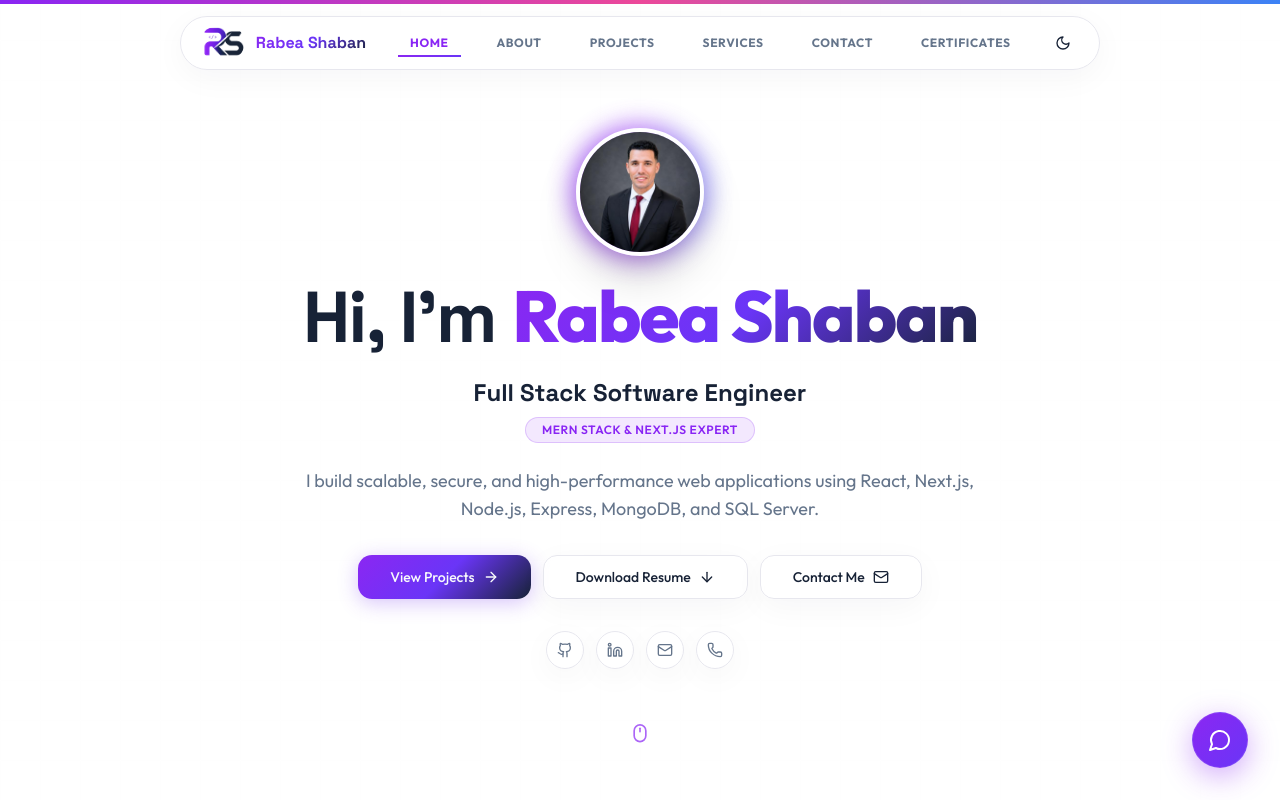
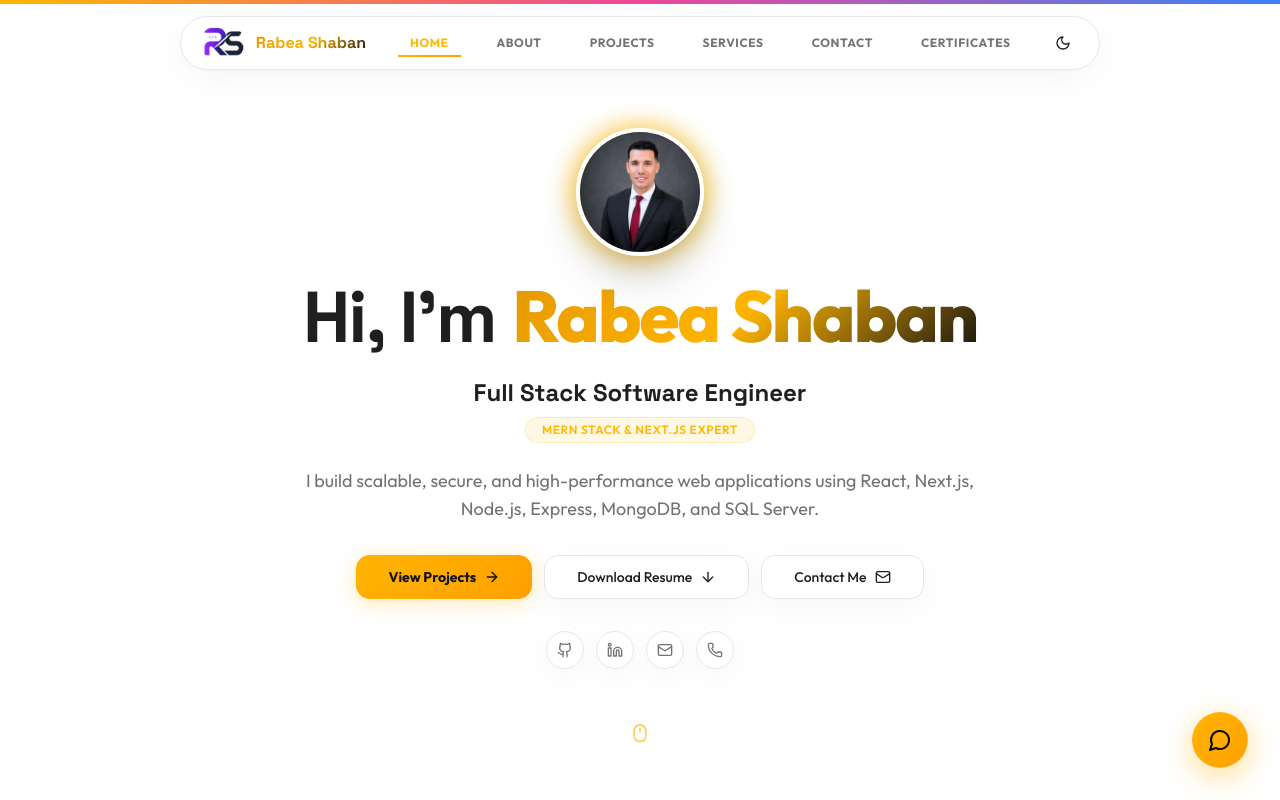
Before and after one commit to rabea-shaban/Rabeaa-shaban, a Next.js app: page / in a window 1280 px wide. Shown: the top 800 px of the page. Built offline with nearby package versions, Linux system fonts and the light colour scheme.

Commit message:
style: apply golden yellow and deep charcoal black dark theme matching design reference

```diff
--- a/src/app/globals.css
+++ b/src/app/globals.css
@@ -6,64 +6,64 @@
 
 :root {
   --background: 0 0% 100%; /* #FFFFFF */
-  --foreground: 218 41% 15%; /* #172337 */
+  --foreground: 0 0% 12%; /* #1F1F1F */
 
   --card: 0 0% 100%; /* #FFFFFF */
-  --card-foreground: 218 41% 15%; /* #172337 */
+  --card-foreground: 0 0% 12%;
 
   --popover: 0 0% 100%;
-  --popover-foreground: 218 41% 15%;
+  --popover-foreground: 0 0% 12%;
 
-  --primary: 269 90% 55%; /* #8B27F2 */
-  --primary-foreground: 210 20% 98%;
+  --primary: 43 100% 50%; /* #FFB400 Vivid Amber / Golden Yellow */
+  --primary-foreground: 0 0% 10%; /* #1A1A1A */
 
-  --secondary: 260 30% 98%; /* #F8F6FC */
-  --secondary-foreground: 218 41% 15%;
+  --secondary: 45 30% 96%; /* #FAF8F5 */
+  --secondary-foreground: 0 0% 12%;
 
-  --muted: 260 30% 98%;
-  --muted-foreground: 215 16% 47%; /* #64748B */
+  --muted: 45 20% 96%;
+  --muted-foreground: 0 0% 45%; /* #737373 */
 
-  --accent: 260 30% 98%;
-  --accent-foreground: 218 41% 15%;
+  --accent: 43 100% 50%;
+  --accent-foreground: 0 0% 10%;
 
   --destructive: 0 84.2% 60.2%;
   --destructive-foreground: 210 20% 98%;
 
-  --border: 240 18% 92%; /* #E7E7F0 */
-  --input: 240 18% 92%;
-  --ring: 269 90% 55%;
+  --border: 0 0% 90%; /* #E5E5E5 */
+  --input: 0 0% 90%;
+  --ring: 43 100% 50%;
 
   --radius: 1rem;
 }
 
 .dark {
-  --background: 240 10% 3.9%; /* #09090B */
-  --foreground: 210 40% 98%; /* #F8FAFC */
+  --background: 0 0% 7%; /* #111111 Deep Rich Black */
+  --foreground: 0 0% 98%; /* #FAFAFA */
 
-  --card: 223 39% 11%; /* #111827 */
-  --card-foreground: 210 40% 98%; /* #F8FAFC */
+  --card: 0 0% 12%; /* #1E1E1E Charcoal Dark */
+  --card-foreground: 0 0% 98%;
 
-  --popover: 223 39% 11%; /* #111827 */
-  --popover-foreground: 210 40% 98%;
+  --popover: 0 0% 12%; /* #1E1E1E */
+  --popover-foreground: 0 0% 98%;
 
-  --primary: 269 90% 55%; /* #8B27F2 */
-  --primary-foreground: 210 40% 98%;
+  --primary: 43 100% 50%; /* #FFB400 Golden Yellow */
+  --primary-foreground: 0 0% 7%; /* #111111 */
 
-  --secondary: 223 39% 15%;
-  --secondary-foreground: 210 40% 98%;
+  --secondary: 0 0% 15%; /* #262626 */
+  --secondary-foreground: 0 0% 98%;
 
-  --muted: 223 39% 15%;
-  --muted-foreground: 215 20.2% 65.1%;
+  --muted: 0 0% 15%;
+  --muted-foreground: 0 0% 65%; /* #A6A6A6 */
 
-  --accent: 223 39% 15%;
-  --accent-foreground: 210 40% 98%;
+  --accent: 43 100% 50%;
+  --accent-foreground: 0 0% 7%;
 
   --destructive: 0 62.8% 30.6%;
   --destructive-foreground: 210 40% 98%;
 
-  --border: 240 5% 12%; /* rgba(255,255,255,0.08) */
-  --input: 240 5% 12%;
-  --ring: 269 90% 55%;
+  --border: 0 0% 18%; /* #2E2E2E */
+  --input: 0 0% 18%;
+  --ring: 43 100% 50%;
 }
 
 * {
@@ -99,13 +99,13 @@ html {
 }
 
 ::-webkit-scrollbar-thumb {
-  background: linear-gradient(135deg, #8B27F2, #6A35F7);
+  background: linear-gradient(135deg, #FFB400, #E59800);
   border-radius: 5px;
   border: 2px solid hsl(var(--background));
 }
 
 ::-webkit-scrollbar-thumb:hover {
-  background: linear-gradient(135deg, #A855F7, #8B27F2);
+  background: linear-gradient(135deg, #FFC107, #FFB400);
 }
 
 /* Scroll Progress Bar */
@@ -115,68 +115,69 @@ html {
   left: 0;
   right: 0;
   height: 4px;
-  background: linear-gradient(135deg, #8B27F2, #6A35F7, #172337) !important;
+  background: linear-gradient(135deg, #FFB400, #FFA000, #E59800) !important;
   transform-origin: 0%;
   z-index: 100;
 }
 
 /* Custom Selection */
 ::selection {
-  background-color: rgba(139, 39, 242, 0.25);
-  color: hsl(var(--foreground));
+  background-color: rgba(255, 180, 0, 0.3);
+  color: #FFFFFF;
 }
 
 /* Gradients & Glows */
 .gradient-text {
-  background: linear-gradient(135deg, #8B27F2, #6A35F7, #172337);
+  background: linear-gradient(135deg, #E59800, #FFB400, #111111);
   -webkit-background-clip: text;
   -webkit-text-fill-color: transparent;
   background-clip: text;
 }
 
 .dark .gradient-text {
-  background: linear-gradient(135deg, #A855F7, #8B27F2, #F8FAFC);
+  background: linear-gradient(135deg, #FFC107, #FFB400, #FFFFFF);
   -webkit-background-clip: text;
   -webkit-text-fill-color: transparent;
   background-clip: text;
 }
 
 .glass-effect {
-  background: rgba(255, 255, 255, 0.65);
+  background: rgba(255, 255, 255, 0.75);
   backdrop-filter: blur(16px);
   -webkit-backdrop-filter: blur(16px);
   border: 1px solid hsl(var(--border));
-  box-shadow: 0 8px 32px 0 rgba(23, 35, 55, 0.04);
+  box-shadow: 0 8px 32px 0 rgba(0, 0, 0, 0.04);
 }
 
 .dark .glass-effect {
-  background: rgba(17, 24, 39, 0.7); /* #111827 with opacity */
+  background: rgba(30, 30, 30, 0.75); /* #1E1E1E with opacity */
   backdrop-filter: blur(20px);
   -webkit-backdrop-filter: blur(20px);
   border: 1px solid rgba(255, 255, 255, 0.08);
-  box-shadow: 0 8px 32px 0 rgba(0, 0, 0, 0.3);
+  box-shadow: 0 8px 32px 0 rgba(0, 0, 0, 0.4);
 }
 
 .bg-grid-pattern {
-  background-image: linear-gradient(to right, hsl(var(--border) / 0.15) 1px, transparent 1px),
-                    linear-gradient(to bottom, hsl(var(--border) / 0.15) 1px, transparent 1px);
+  background-image: linear-gradient(to right, hsl(var(--border) / 0.2) 1px, transparent 1px),
+                    linear-gradient(to bottom, hsl(var(--border) / 0.2) 1px, transparent 1px);
   background-size: 40px 40px;
 }
 
 /* Primary Gradient overrides for buttons and timeline nodes */
 button.bg-primary, a.bg-primary, .bg-primary {
-  background: linear-gradient(135deg, #8B27F2, #6A35F7, #172337) !important;
-  color: #F8FAFC !important;
+  background: linear-gradient(135deg, #FFB400, #FFA000) !important;
+  color: #111111 !important;
+  font-weight: 700 !important;
 }
 
 button.bg-primary:hover, a.bg-primary:hover {
   opacity: 0.95;
-  box-shadow: 0 8px 25px rgba(106, 53, 247, 0.35) !important;
+  box-shadow: 0 8px 25px rgba(255, 180, 0, 0.4) !important;
 }
 
 /* active navbar progress indicator */
 .bg-primary.h-0\.5 {
-  background: linear-gradient(135deg, #8B27F2, #6A35F7) !important;
+  background: linear-gradient(135deg, #FFB400, #FFA000) !important;
 }
 
 /* Animations */
@@ -198,7 +199,7 @@ button.bg-primary:hover, a.bg-primary:hover {
   content: '';
   position: absolute;
   inset: -50%;
-  background: radial-gradient(circle, rgba(139, 39, 242, 0.15) 0%, transparent 70%);
+  background: radial-gradient(circle, rgba(255, 180, 0, 0.2) 0%, transparent 70%);
   opacity: 0;
   transition: opacity 0.3s ease;
   pointer-events: none;
@@ -217,14 +218,14 @@ button.bg-primary:hover, a.bg-primary:hover {
 .typing-cursor::after {
   content: '|';
   margin-left: 2px;
-  color: #8B27F2;
+  color: #FFB400;
   animation: blink 0.8s infinite;
 }
 
 /* Glass Card Gradient Border */
 .gradient-border-card {
   position: relative;
-  background: rgba(17, 24, 39, 0.7);
+  background: rgba(30, 30, 30, 0.75);
   border-radius: 1rem;
   z-index: 1;
 }
@@ -235,7 +236,7 @@ button.bg-primary:hover, a.bg-primary:hover {
   inset: 0;
   border-radius: 1rem;
   padding: 1.5px;
-  background: linear-gradient(135deg, #8B27F2, #6A35F7, #172337);
+  background: linear-gradient(135deg, #FFB400, #FFA000, #2E2E2E);
   -webkit-mask: linear-gradient(#fff 0 0) content-box, linear-gradient(#fff 0 0);
   -webkit-mask-composite: xor;
   mask-composite: exclude;
--- a/src/components/BackToTop.jsx
+++ b/src/components/BackToTop.jsx
@@ -39,7 +39,7 @@ const BackToTop = () => {
           <Button
             onClick={scrollToTop}
             size="icon"
-            className="rounded-full shadow-[0_0_20px_rgba(124,58,237,0.3)] bg-primary text-white hover:bg-primary/90 hover:scale-110 active:scale-95 transition-all w-12 h-12"
+            className="rounded-full shadow-[0_0_20px_rgba(255,180,0,0.4)] bg-primary text-black font-bold hover:bg-primary/90 hover:scale-110 active:scale-95 transition-all w-12 h-12"
             aria-label="Back to top"
           >
             <ArrowUp className="w-5 h-5" />
--- a/src/components/CurrentlyLearning.jsx
+++ b/src/components/CurrentlyLearning.jsx
@@ -125,7 +125,7 @@ const CurrentlyLearning = () => {
                 key={index}
                 variants={cardVariants}
                 whileHover={{ y: -6, scale: 1.02 }}
-                className="group relative p-6 rounded-xl glass-effect border border-border/50 hover:border-primary/40 hover:shadow-[0_8px_30px_rgba(124,58,237,0.08)] transition-all overflow-hidden flex flex-col justify-between"
+                className="group relative p-6 rounded-xl glass-effect border border-border/50 hover:border-primary/40 hover:shadow-[0_8px_30px_rgba(255,180,0,0.12)] transition-all overflow-hidden flex flex-col justify-between"
               >
                 {/* Background Gradient Hover glow */}
                 <div className="absolute inset-0 bg-gradient-to-br from-primary/5 to-transparent opacity-0 group-hover:opacity-100 transition-opacity duration-500"></div>
--- a/src/components/FloatingContact.jsx
+++ b/src/components/FloatingContact.jsx
@@ -84,9 +84,9 @@ const FloatingContact = () => {
         onClick={() => setIsOpen(!isOpen)}
         whileHover={{ scale: 1.08 }}
         whileTap={{ scale: 0.95 }}
-        className="w-14 h-14 rounded-full flex items-center justify-center text-white shadow-[0_8px_30px_rgba(139,39,242,0.4)] pointer-events-auto relative z-10 border border-white/10"
+        className="w-14 h-14 rounded-full flex items-center justify-center text-black font-bold shadow-[0_8px_30px_rgba(255,180,0,0.45)] pointer-events-auto relative z-10 border border-white/10"
         style={{
-          background: "linear-gradient(135deg, #8B27F2, #6A35F7)",
+          background: "linear-gradient(135deg, #FFB400, #FFA000)",
         }}
         aria-label="Toggle contact menu"
       >
--- a/src/components/LoadingScreen.jsx
+++ b/src/components/LoadingScreen.jsx
@@ -46,7 +46,7 @@ const LoadingScreen = () => {
           initial={{ opacity: 1 }}
           exit={{ opacity: 0 }}
           transition={{ duration: 0.5, ease: "easeInOut" }}
-          className="fixed inset-0 z-[100] flex flex-col items-center justify-center bg-[#030014] text-white"
+          className="fixed inset-0 z-[100] flex flex-col items-center justify-center bg-[#111111] text-white"
         >
           <motion.div
             initial={{ scale: 0.8, opacity: 0 }}
@@ -54,7 +54,7 @@ const LoadingScreen = () => {
             transition={{ duration: 1, ease: "easeOut" }}
             className="flex flex-col items-center gap-4"
           >
-            <div className="relative flex items-center justify-center w-24 h-24 rounded-2xl bg-gradient-to-br from-primary/30 to-purple-600/20 border border-primary/40 shadow-[0_0_50px_rgba(124,58,237,0.3)] p-4 overflow-hidden">
+            <div className="relative flex items-center justify-center w-24 h-24 rounded-2xl bg-gradient-to-br from-primary/30 to-amber-500/20 border border-primary/40 shadow-[0_0_50px_rgba(255,180,0,0.3)] p-4 overflow-hidden">
               <img
                 src="/logoWhite.png"
                 alt="Rabea Shaban Logo"
@@ -65,7 +65,7 @@ const LoadingScreen = () => {
               initial={{ y: 20, opacity: 0 }}
               animate={{ y: 0, opacity: 1 }}
               transition={{ delay: 0.4, duration: 0.5 }}
-              className="text-xl font-bold tracking-widest uppercase bg-gradient-to-r from-white via-purple-200 to-primary bg-clip-text text-transparent font-display"
+              className="text-xl font-bold tracking-widest uppercase bg-gradient-to-r from-white via-amber-100 to-primary bg-clip-text text-transparent font-display"
             >
               Rabea Shaban
             </motion.h2>
--- a/src/views/AboutView.jsx
+++ b/src/views/AboutView.jsx
@@ -115,7 +115,7 @@ const AboutView = () => {
             {/* Photo Column (Right) */}
             <div className="lg:col-span-4 flex justify-center">
               <div className="relative group max-w-xs w-full">
-                <div className="absolute -inset-1.5 rounded-3xl bg-gradient-to-r from-primary via-purple-500 to-indigo-500 blur-lg opacity-40 group-hover:opacity-75 transition duration-500"></div>
+                <div className="absolute -inset-1.5 rounded-3xl bg-gradient-to-r from-primary via-amber-400 to-yellow-500 blur-lg opacity-40 group-hover:opacity-75 transition duration-500"></div>
                 <div className="relative rounded-2xl overflow-hidden border-2 border-border/50 bg-card shadow-2xl">
                   <img
                     src={profilePhoto.src || profilePhoto}
@@ -253,7 +253,7 @@ const AboutView = () => {
                   </span>
                 </div>
 
-                <div className="inline-block px-3 py-1 rounded-full bg-purple-500/10 text-purple-400 text-xs font-bold border border-purple-500/20">
+                <div className="inline-block px-3 py-1 rounded-full bg-primary/10 text-primary text-xs font-bold border border-primary/20">
                   Currently Enrolled
                 </div>
 
--- a/src/views/HomeView.jsx
+++ b/src/views/HomeView.jsx
@@ -43,7 +43,7 @@ const HomeView = () => {
             transition={{ duration: 0.5 }}
             className="relative group"
           >
-            <div className="absolute -inset-1 rounded-full bg-gradient-to-r from-primary via-purple-500 to-indigo-500 blur-md opacity-75 group-hover:opacity-100 transition duration-500"></div>
+            <div className="absolute -inset-1 rounded-full bg-gradient-to-r from-primary via-amber-400 to-yellow-500 blur-md opacity-75 group-hover:opacity-100 transition duration-500"></div>
             <img
               src={profilePic.src || profilePic}
               alt="Rabea Shaban Profile"
@@ -94,7 +94,7 @@ const HomeView = () => {
             transition={{ duration: 0.5, delay: 0.25 }}
             className="flex flex-wrap justify-center gap-3 pt-2"
           >
-            <Button asChild size="lg" className="group shadow-[0_4px_20px_rgba(124,58,237,0.3)] bg-primary text-white hover:bg-primary/95">
+            <Button asChild size="lg" className="group shadow-[0_4px_20px_rgba(255,180,0,0.3)] bg-primary text-black font-bold hover:bg-primary/95">
               <Link href="/projects">
                 View Projects
                 <ArrowRight className="w-4 h-4 ml-2 transition-transform group-hover:translate-x-1" />
@@ -220,7 +220,7 @@ const HomeView = () => {
           </div>
 
           <div className="mt-16 text-center">
-            <Button asChild size="lg" className="shadow-[0_4px_20px_rgba(124,58,237,0.15)]">
+            <Button asChild size="lg" className="shadow-[0_4px_20px_rgba(255,180,0,0.2)]">
               <Link href="/projects">
                 View All Projects
                 <ArrowRight className="w-4 h-4 ml-2" />
```
Also changed, not shown: src/components/MobileDock.jsx (+4 -4 lines).
